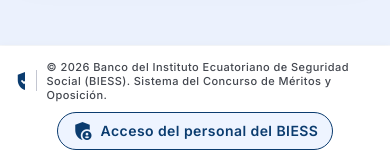
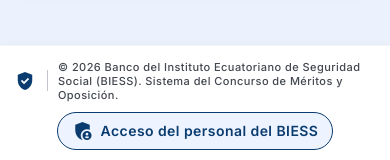
Before and after one commit to DayronQV/sistema-postulacion-directorio-biess, a React (Vite) app in the folder frontend/: page / in a window 390 px wide. Shown: the part 680-840 px from the top of the page. Built offline with nearby package versions, Linux system fonts and the light colour scheme; no server answers.

Commit message:
fix(frontend): keep the footer shield from being cut on phones

```diff
--- a/frontend/src/components/layout/LayoutAcceso.tsx
+++ b/frontend/src/components/layout/LayoutAcceso.tsx
@@ -70,8 +70,14 @@ export default function LayoutAcceso({ children }: LayoutAccesoProps) {
 
       <footer className="flex flex-col items-center justify-center gap-3 bg-surface-container-lowest px-margin-mobile py-space-md text-legal-code text-on-surface-variant shadow-[0_-1px_8px_rgba(0,0,0,0.04)] sm:px-margin md:flex-row">
         <div className="flex items-center gap-3">
-          <Icon nombre="verified_user" relleno className="text-[22px] text-primary-container" />
-          <span className="h-6 w-px bg-outline-variant" />
+          {/* shrink-0: en el celular el texto largo ocupa todo el ancho y, sin esto, aplasta
+              el escudo hasta cortarlo. */}
+          <Icon
+            nombre="verified_user"
+            relleno
+            className="shrink-0 text-[22px] text-primary-container"
+          />
+          <span className="h-6 w-px shrink-0 bg-outline-variant" />
           <p>
             © {new Date().getFullYear()} Banco del Instituto Ecuatoriano de Seguridad Social
             (BIESS). Sistema del Concurso de Méritos y Oposición.
```
Also changed, not shown: 1 other file (tests, documents, lock files or other folders).
